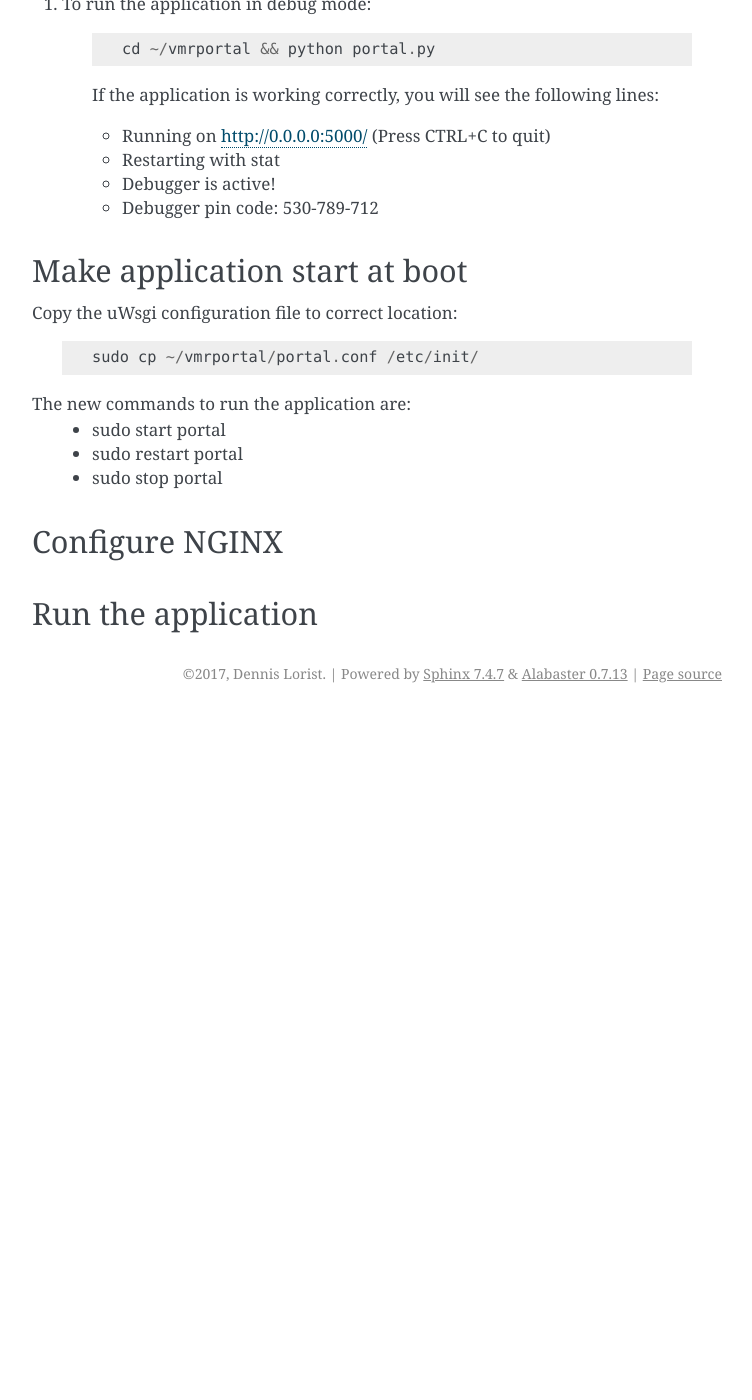
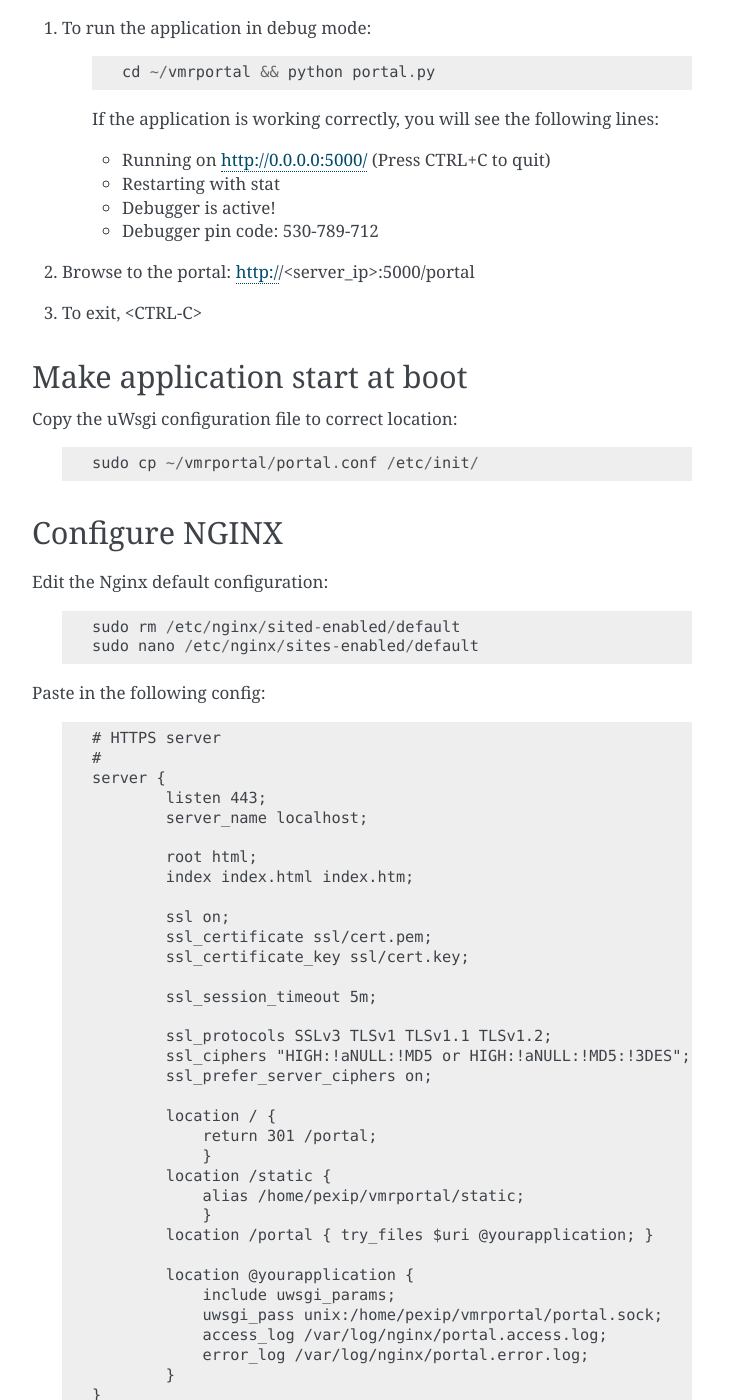
Before and after one commit to lorist/vmrportal, a Sphinx documentation site: the page built from docs/installation.rst, in a window 1280 px wide and 1400 px high, scrolled down 1426 px. Shown: the whole window, without its empty margins (388-1140 px from the left). Built offline with Sphinx 7.4.7, drawn with Linux system fonts in a browser that asks for light colours; before the commit the page ends 2139 px from its top, so only the background shows below that; some of the changed text lies outside the part shown.

Commit message:
Update installation.rst

```diff
--- a/docs/installation.rst
+++ b/docs/installation.rst
@@ -9,7 +9,7 @@
 ==================
 These are the step that were taken to guarantee a functional portal.
 
-#. Download and install Ubuntu Server 14.04 LTS
+#. Download and install Ubuntu Server 14.04 LTS (be sure to enable OpenSSHServer)
 #. Connect to the machine via SSH
 #. Update the operating system
 
@@ -76,6 +76,10 @@
     * Debugger is active!
     * Debugger pin code: 530-789-712
 
+#. Browse to the portal: http://<server_ip>:5000/portal
+
+#. To exit, <CTRL-C>
+
 Make application start at boot
 ==============================
 
@@ -84,16 +88,102 @@
 
         sudo cp ~/vmrportal/portal.conf /etc/init/
 
+
+
+Configure NGINX
+===============
+
+Edit the Nginx default configuration:
+
+    ::
+
+        sudo rm /etc/nginx/sited-enabled/default
+        sudo nano /etc/nginx/sites-enabled/default
+
+
+Paste in the following config:
+
+    ::
+
+        # HTTPS server
+        #
+        server {
+                listen 443;
+                server_name localhost;
+
+                root html;
+                index index.html index.htm;
+
+                ssl on;
+                ssl_certificate ssl/cert.pem;
+                ssl_certificate_key ssl/cert.key;
+
+                ssl_session_timeout 5m;
+
+                ssl_protocols SSLv3 TLSv1 TLSv1.1 TLSv1.2;
+                ssl_ciphers "HIGH:!aNULL:!MD5 or HIGH:!aNULL:!MD5:!3DES";
+                ssl_prefer_server_ciphers on;
+
+                location / {
+                    return 301 /portal;
+                    }
+                location /static {
+                    alias /home/pexip/vmrportal/static;
+                    }
+                location /portal { try_files $uri @yourapplication; }
+
+                location @yourapplication {
+                    include uwsgi_params;
+                    uwsgi_pass unix:/home/pexip/vmrportal/portal.sock;
+                    access_log /var/log/nginx/portal.access.log;
+                    error_log /var/log/nginx/portal.error.log;
+                }
+        }
+
+Save the file (``CTRL+X`` then ``Y``)
+
+HTTPS Certificate
+^^^^^^^^^^^^^^^^^
+
+#. Create the folder:
+
+    ::
+
+        sudo mkdir /etc/nginx/ssl
+
+#. Create a self signed certificate to test with. Note you will want to create and apply a proper certificate and key for production.
+
+    ::
+
+        sudo openssl req -x509 -nodes -days 365 -newkey rsa:2048 -keyout /etc/nginx/ssl/cert.key -out /etc/nginx/ssl/cert.pem
+
+#. Restart Nginx:
+
+    ::
+
+        sudo service nginx restart
+
+
+Run the application
+===================
+
 The new commands to run the application are:
     * sudo start portal
     * sudo restart portal
     * sudo stop portal
 
-Configure NGINX
-===============
+Start the application:
 
+    ::
 
+        sudo start portal
 
+Start Nginx:
 
-Run the application
-===================
+    ::
+
+        sudo service nginx restart
+
+Browse to the IP address of your Ubuntu machine.
+
+You should now be able to login to the portal.
```
Also changed, not shown: other parts of docs/installation.rst (+1 -1 lines).
